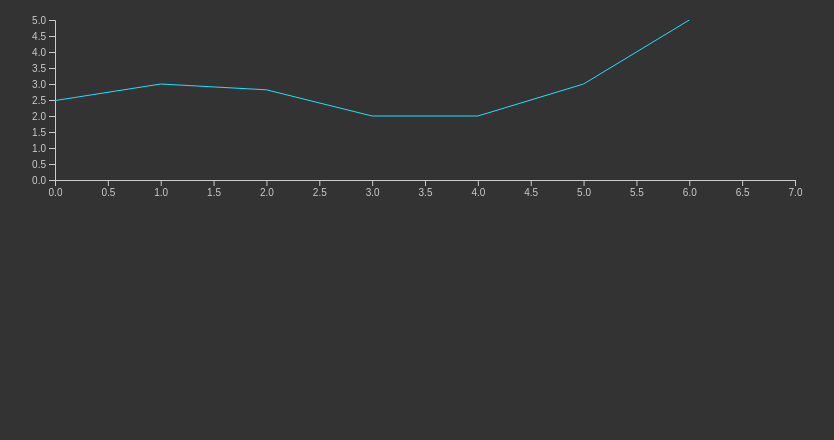
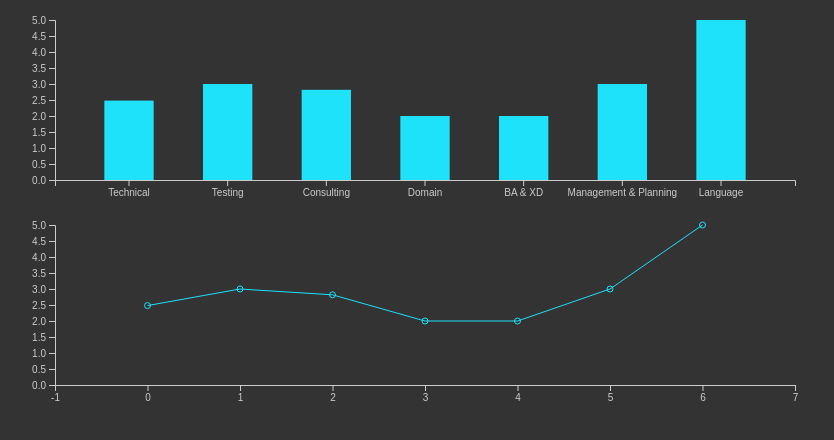
Before and after one commit to abruzzi/crossfilter-demo, a plain HTML site: page tut.html in a window 1280 px wide. Shown: the whole page, without its empty margins (40-874 px from the left). Drawn offline with nearby package versions, Linux system fonts and the light colour scheme.

Commit message:
both bar and line

```diff
--- /dev/null
+++ b/scripts/data.js
@@ -0,0 +1,19 @@
+const ratings = [2.4814814814814814, 3, 2.8181818181818183, 2, 2, 3, 5, 2.4814814814814814];
+
+const categories = [
+  "Technical",
+  "Testing",
+  "Consulting",
+  "Domain",
+  "BA & XD",
+  "Management & Planning",
+  "Language"
+];
+
+const data = categories.reduce((p, c, i) => {
+  p.push({
+    category: c,
+    rating: ratings[i]
+  })
+  return p;
+}, []);
--- a/scripts/tut2.js
+++ b/scripts/tut-bar.js
@@ -1,29 +1,9 @@
-const ratings = [2.4814814814814814, 3, 2.8181818181818183, 2, 2, 3, 5, 2.4814814814814814];
-
-const categories = [
-  "Technical",
-  "Testing",
-  "Consulting",
-  "Domain",
-  "BA & XD",
-  "Management & Planning",
-  "Language"
-];
-
-const data = categories.reduce((p, c, i) => {
-  p.push({
-    category: c,
-    rating: ratings[i]
-  })
-  return p;
-}, []);
-
-window.onload = () => {
+window.addEventListener("load", () => {
   const margin = {top: 20, right: 20, bottom: 20, left: 40};
   const width = 800 - margin.left - margin.right;
   const height = 200 - margin.top - margin.bottom;
 
-  const svg = d3.select("#container")
+  const svg = d3.select("#container-bar")
     .append("svg")
     .attr("width", width + margin.left + margin.right)
     .attr("height", height + margin.top + margin.bottom)
@@ -37,26 +17,27 @@ window.onload = () => {
   svg.append("g")
     .attr("class", "y axis");
 
-  const x = d3.scaleLinear()
+  const x = d3.scaleBand()
+    .padding(.5)
     .range([0, width]);
 
   const y = d3.scaleLinear()
     .range([height, 0]);
 
   const update = (data) => {
-    x.domain([0, data.length]);
+    x.domain(data.map(d => d.category));
     y.domain([0, d3.max(data, d => d.rating)]);
 
-    const lineGenerator = d3
-      .line()
-      .x((d, i) => x(i))
-      .y(d => y(d.rating));
-
-    const path =
-      lineGenerator(data);
-
-    svg.append('path')
-      .attr('d', path);
+    svg.selectAll(".bar")
+      .data(data)
+      .enter()
+      .append("rect")
+      .attr("class", "bar")
+      .merge(svg)
+      .attr("x", d => x(d.category))
+      .attr("width", x.bandwidth())
+      .attr("y", d => y(d.rating))
+      .attr("height", d => height - y(d.rating));
 
     svg.select(".x.axis")
       .call(d3.axisBottom(x))
@@ -68,4 +49,4 @@ window.onload = () => {
   }
 
   update(data);
-}
+})
--- a/scripts/tut.js
+++ b/scripts/tut-line.js
@@ -1,30 +1,9 @@
-const ratings = [2.4814814814814814, 3, 2.8181818181818183, 2, 2, 3, 5, 2.4814814814814814];
-const categories = [
-  "Technical",
-  "Testing",
-  "Consulting",
-  "Domain",
-  "BA & XD",
-  "Management & Planning",
-  "Language"
-];
-
-const data = categories.reduce((p, c, i) => {
-  p.push({
-    category: c,
-    rating: ratings[i]
-  })
-  return p;
-}, []);
-
-console.log(data);
-
-window.onload = () => {
+window.addEventListener("load", () => {
   const margin = {top: 20, right: 20, bottom: 20, left: 40};
   const width = 800 - margin.left - margin.right;
   const height = 200 - margin.top - margin.bottom;
 
-  const svg = d3.select("#container")
+  const svg = d3.select("#container-line")
     .append("svg")
     .attr("width", width + margin.left + margin.right)
     .attr("height", height + margin.top + margin.bottom)
@@ -38,28 +17,39 @@ window.onload = () => {
   svg.append("g")
     .attr("class", "y axis");
 
-  const x = d3.scaleBand()
-    .padding(.5)
+  const x = d3.scaleLinear()
     .range([0, width]);
 
   const y = d3.scaleLinear()
     .range([height, 0]);
 
   const update = (data) => {
-    x.domain(data.map(d => d.category));
+    x.domain([-1, data.length]);
     y.domain([0, d3.max(data, d => d.rating)]);
 
-    // append the rectangles for the bar chart
-    svg.selectAll(".bar")
+    const lineGenerator = d3
+      .line()
+      .x((d, i) => x(i))
+      .y(d => y(d.rating));
+
+    const path =
+      lineGenerator(data);
+
+    svg.append('path')
+      .attr('d', path);
+
+    svg
+      .selectAll('circle')
       .data(data)
       .enter()
-      .append("rect")
-      .attr("class", "bar")
-      .merge(svg)
-      .attr("x", d => x(d.category))
-      .attr("width", x.bandwidth())
-      .attr("y", d => y(d.rating))
-      .attr("height", d => height - y(d.rating));
+      .append('circle')
+      .attr('cx', function(d, i) {
+        return x(i);
+      })
+      .attr('cy', function(d) {
+        return y(d.rating);
+      })
+      .attr('r', 3);
 
     svg.select(".x.axis")
       .call(d3.axisBottom(x))
@@ -71,4 +61,4 @@ window.onload = () => {
   }
 
   update(data);
-}
+})
--- a/tut.html
+++ b/tut.html
@@ -40,20 +40,30 @@
       fill: none;
       stroke: #1ee1fa;
     }
+
+    circle {
+      fill: none;
+      stroke: #1ee1fa;
+    }
   </style>
 </head>
 <body>
 
 <div class="container">
 
-  <div class="row" id="container">
-  </div>
+  <div class="row" id="container-bar"></div>
+
+  <div class="row" id="container-line"></div>
 
 </div>
 
 <script src="https://cdnjs.cloudflare.com/ajax/libs/d3/5.9.2/d3.min.js"></script>
 <script
   src="https://cdnjs.cloudflare.com/ajax/libs/lodash.js/4.7.0/lodash.min.js"></script>
-<script src="scripts/tut2.js"></script>
+
+<script src="scripts/data.js"></script>
+
+<script src="scripts/tut-bar.js"></script>
+<script src="scripts/tut-line.js"></script>
 </body>
 </html>
```
